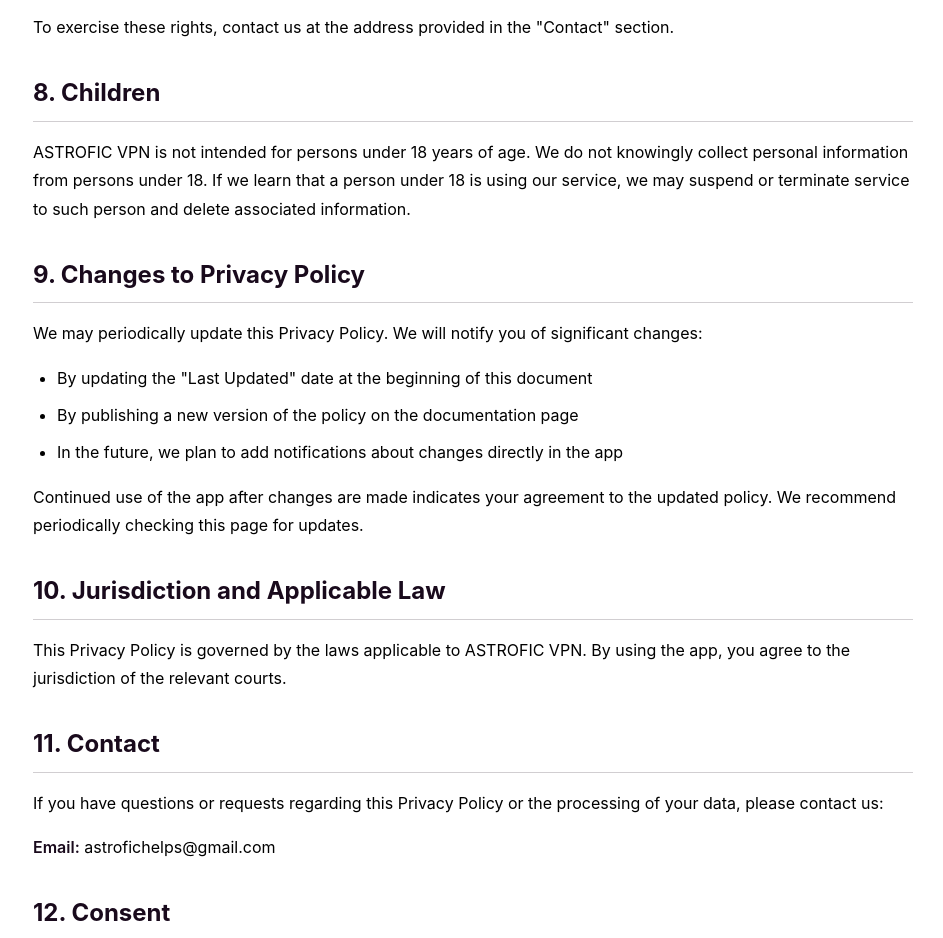
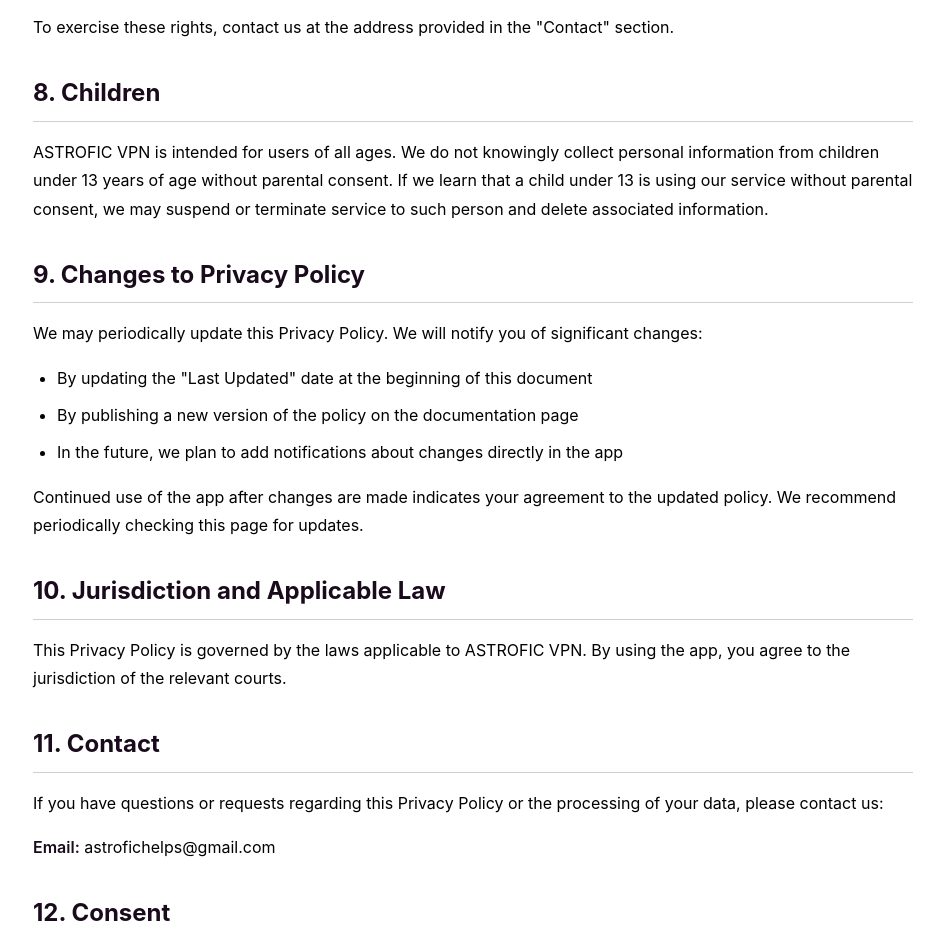
Before and after one commit to AstroficGroup/iOS_VPN_Docs, a plain HTML site: page privacy-policy.html in a window 1280 px wide. Shown: the part 3980-4918 px from the top of the page, without its empty margins (307-1250 px from the left). Drawn offline with Linux system fonts and the light colour scheme.

Commit message:
Update privacy-policy.html

```diff
--- a/privacy-policy.html
+++ b/privacy-policy.html
@@ -170,7 +170,7 @@
 
             <h2>8. Children</h2>
 
-            <p>ASTROFIC VPN is not intended for persons under 18 years of age. We do not knowingly collect personal information from persons under 18. If we learn that a person under 18 is using our service, we may suspend or terminate service to such person and delete associated information.</p>
+            <p>ASTROFIC VPN is intended for users of all ages. We do not knowingly collect personal information from children under 13 years of age without parental consent. If we learn that a child under 13 is using our service without parental consent, we may suspend or terminate service to such person and delete associated information.</p>
 
             <h2>9. Changes to Privacy Policy</h2>
 
```
